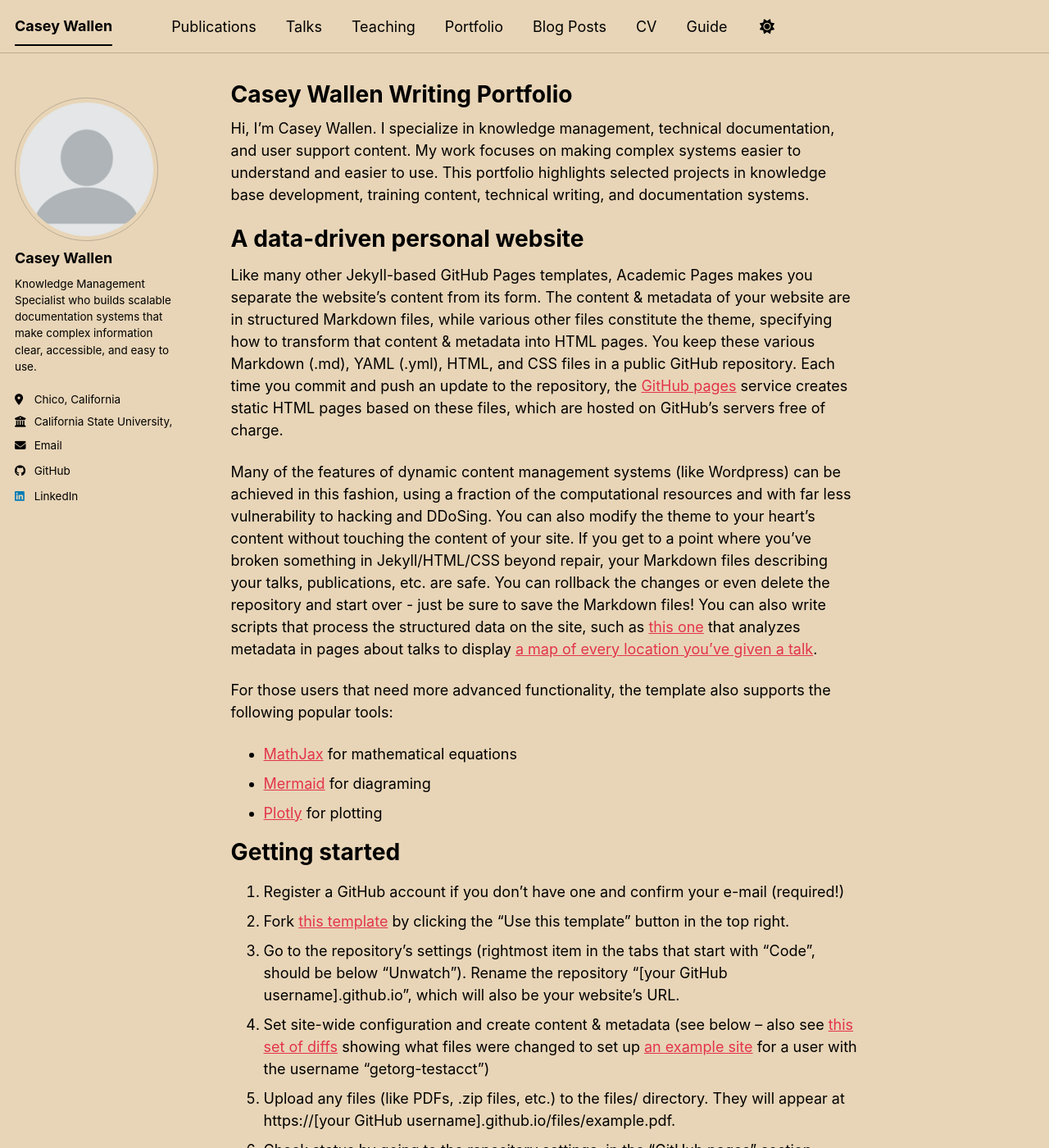
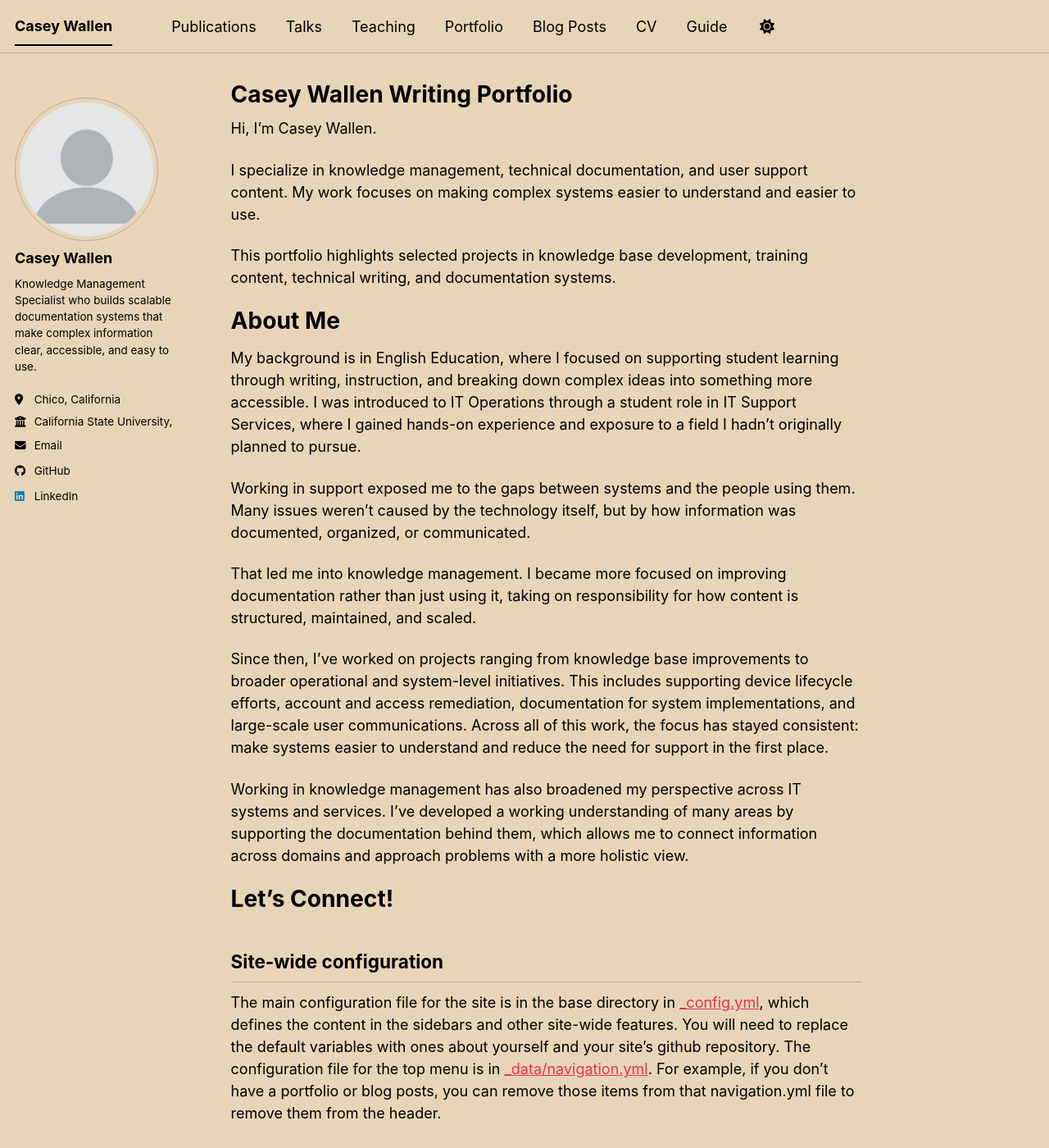
Before and after one commit to casey-wallen/casey-wallen.github.io, a Jekyll site: the page built from _pages/about.md, in a window 1280 px wide and 1400 px high. Shown: the whole window at 82% size. Built offline with Jekyll 4.4.1, drawn with Linux system fonts in a browser that asks for light colours; a script bundle is joined from its source files by our own code; library files that are not in the unit come from our copies; some of the changed text lies outside the part shown.

Commit message:
Update about.md

```diff
--- a/_pages/about.md
+++ b/_pages/about.md
@@ -8,29 +8,27 @@ redirect_from:
 ---
 
 Hi, I’m Casey Wallen.
+
 I specialize in knowledge management, technical documentation, and user support content. My work focuses on making complex systems easier to understand and easier to use.
+
 This portfolio highlights selected projects in knowledge base development, training content, technical writing, and documentation systems.
 
 
-A data-driven personal website
+About Me
 ======
-Like many other Jekyll-based GitHub Pages templates, Academic Pages makes you separate the website's content from its form. The content & metadata of your website are in structured Markdown files, while various other files constitute the theme, specifying how to transform that content & metadata into HTML pages. You keep these various Markdown (.md), YAML (.yml), HTML, and CSS files in a public GitHub repository. Each time you commit and push an update to the repository, the [GitHub pages](https://pages.github.com/) service creates static HTML pages based on these files, which are hosted on GitHub's servers free of charge.
+My background is in English Education, where I focused on supporting student learning through writing, instruction, and breaking down complex ideas into something more accessible. I was introduced to IT Operations through a student role in IT Support Services, where I gained hands-on experience and exposure to a field I hadn’t originally planned to pursue.
 
-Many of the features of dynamic content management systems (like Wordpress) can be achieved in this fashion, using a fraction of the computational resources and with far less vulnerability to hacking and DDoSing. You can also modify the theme to your heart's content without touching the content of your site. If you get to a point where you've broken something in Jekyll/HTML/CSS beyond repair, your Markdown files describing your talks, publications, etc. are safe. You can rollback the changes or even delete the repository and start over - just be sure to save the Markdown files! You can also write scripts that process the structured data on the site, such as [this one](https://github.com/academicpages/academicpages.github.io/blob/master/talkmap.ipynb) that analyzes metadata in pages about talks to display [a map of every location you've given a talk](https://academicpages.github.io/talkmap.html).
+Working in support exposed me to the gaps between systems and the people using them. Many issues weren’t caused by the technology itself, but by how information was documented, organized, or communicated.
 
-For those users that need more advanced functionality, the template also supports the following popular tools:
-- [MathJax](https://www.mathjax.org/) for mathematical equations
-- [Mermaid](https://mermaid.js.org/) for diagraming
-- [Plotly](https://plotly.com/javascript/) for plotting
+That led me into knowledge management. I became more focused on improving documentation rather than just using it, taking on responsibility for how content is structured, maintained, and scaled.
 
-Getting started
+Since then, I’ve worked on projects ranging from knowledge base improvements to broader operational and system-level initiatives. This includes supporting device lifecycle efforts, account and access remediation, documentation for system implementations, and large-scale user communications. Across all of this work, the focus has stayed consistent: make systems easier to understand and reduce the need for support in the first place.
+
+Working in knowledge management has also broadened my perspective across IT systems and services. I’ve developed a working understanding of many areas by supporting the documentation behind them, which allows me to connect information across domains and approach problems with a more holistic view.
+
+Let's Connect!
 ======
-1. Register a GitHub account if you don't have one and confirm your e-mail (required!)
-1. Fork [this template](https://github.com/academicpages/academicpages.github.io) by clicking the "Use this template" button in the top right.
-1. Go to the repository's settings (rightmost item in the tabs that start with "Code", should be below "Unwatch"). Rename the repository "[your GitHub username].github.io", which will also be your website's URL.
-1. Set site-wide configuration and create content & metadata (see below -- also see [this set of diffs](https://archive.is/3TPas) showing what files were changed to set up [an example site](https://getorg-testacct.github.io) for a user with the username "getorg-testacct")
-1. Upload any files (like PDFs, .zip files, etc.) to the files/ directory. They will appear at https://[your GitHub username].github.io/files/example.pdf.
-1. Check status by going to the repository settings, in the "GitHub pages" section
+
 
 Site-wide configuration
 ------
```
